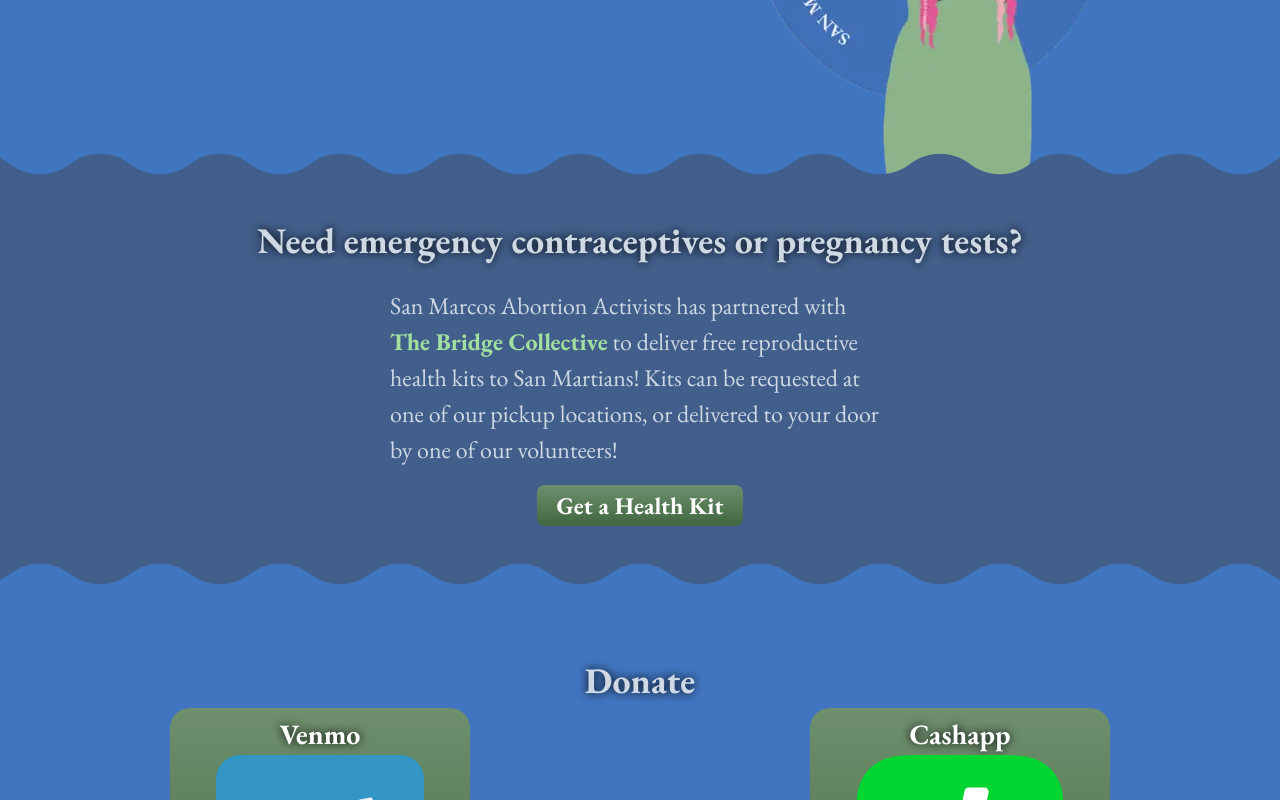
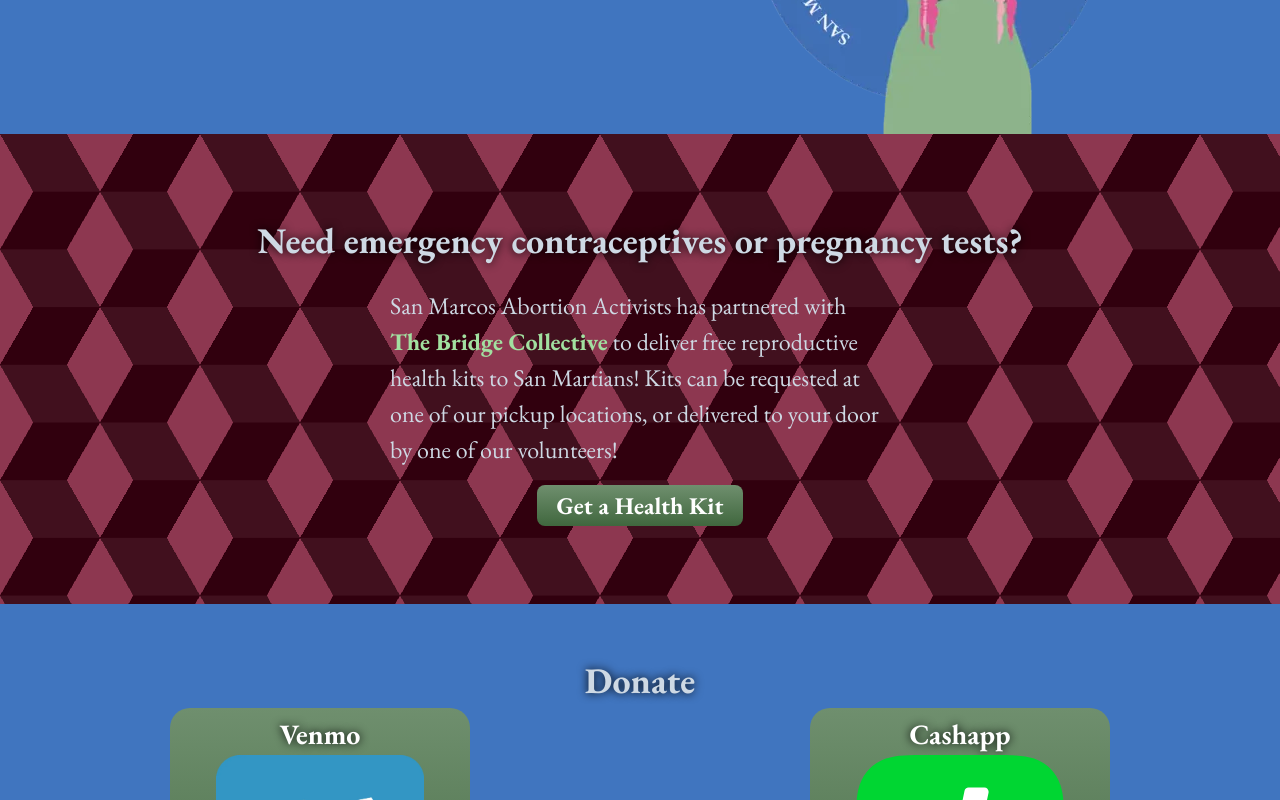
Before and after one commit to ChrisPitts/san-marcos-abortion-activists, a React (Vite) app: page / in a window 1280 px wide. Shown: the part 660-1460 px from the top of the page. Built offline with nearby package versions, Linux system fonts and the light colour scheme.

Commit message:
added tumbling block sections

```diff
--- a/src/css/App.scss
+++ b/src/css/App.scss
@@ -65,6 +65,8 @@ p {
 
 section {
 	padding: 50px 0;
+
+
 }
 
 section:nth-child(2n + 1) {
@@ -73,17 +75,32 @@ section:nth-child(2n + 1) {
 	padding: 80px 0;
 	position: relative;
 
+	--s: 200px; /* control the size */
+	$c1: $color-secondary-dark;
+	$c2: $color-secondary-neutral;
+	$c3: $color-secondary-light;
+
+	background: repeating-conic-gradient(from 30deg, #0000 0 120deg, $c3 0 180deg)
+			calc(0.5 * var(--s)) calc(0.5 * var(--s) * 0.577),
+		repeating-conic-gradient(
+			from 30deg,
+			$c1 0 60deg,
+			$c2 0 120deg,
+			$c3 0 180deg
+		);
+	background-size: var(--s) calc(var(--s) * 0.577);
+
 	// Mask to add the wavy border
-	--mask: radial-gradient(49.2px at 50% 69px, #000 99%, #0000 101%)
-			calc(50% - 60px) 0/120px 51% repeat-x,
-		radial-gradient(49.2px at 50% -39px, #0000 99%, #000 101%) 50% 30px/120px
-			calc(51% - 30px) repeat-x,
-		radial-gradient(49.2px at 50% calc(100% - 69px), #000 99%, #0000 101%)
-			calc(50% - 60px) 100%/120px 51% repeat-x,
-		radial-gradient(49.2px at 50% calc(100% + 39px), #0000 99%, #000 101%) 50%
-			calc(100% - 30px) / 120px calc(51% - 30px) repeat-x;
-	-webkit-mask: var(--mask);
-	mask: var(--mask);
+	// --mask: radial-gradient(49.2px at 50% 69px, #000 99%, #0000 101%)
+	// 		calc(50% - 60px) 0/120px 51% repeat-x,
+	// 	radial-gradient(49.2px at 50% -39px, #0000 99%, #000 101%) 50% 30px/120px
+	// 		calc(51% - 30px) repeat-x,
+	// 	radial-gradient(49.2px at 50% calc(100% - 69px), #000 99%, #0000 101%)
+	// 		calc(50% - 60px) 100%/120px 51% repeat-x,
+	// 	radial-gradient(49.2px at 50% calc(100% + 39px), #0000 99%, #000 101%) 50%
+	// 		calc(100% - 30px) / 120px calc(51% - 30px) repeat-x;
+	// -webkit-mask: var(--mask);
+	// mask: var(--mask);
 
 	.btn,
 	input[type='submit'] {
@@ -127,5 +144,5 @@ input[type='submit'] {
 
 .emphasized {
 	font-weight: 800;
-	color: $color-secondary-dark;
+	// color: $color-secondary-dark;
 }
--- a/src/css/pages/_Home.scss
+++ b/src/css/pages/_Home.scss
@@ -1,6 +1,7 @@
 @use '../variables' as *;
 
 #hero{
+
 	display: flex;
 	justify-content: space-evenly;
 	flex-wrap: wrap;
--- a/src/css/variables/_colors.scss
+++ b/src/css/variables/_colors.scss
@@ -7,9 +7,9 @@ $color-primary-dark: #425F8B;
 $color-text-primary: #ced9e4;
 $color-button-text: #FFFFFF;
 
-$color-secondary-light: #f1a8bd;
-$color-secondary-neutral: #d95078;
-$color-secondary-dark: #5e001b;
+$color-secondary-light: #8d3750;
+$color-secondary-neutral: #41101e;
+$color-secondary-dark: #31000e;
 
 $color-action-light: #a2e0a0;
 $color-action-neutral: #6f8f6e;
@@ -19,7 +19,7 @@ $button-gradient: linear-gradient($color-action-neutral, $color-action-dark);
 $button-hover-gradient: linear-gradient($color-action-dark, $color-action-neutral);
 
 $theme-primary: $color-primary-neutral, $color-text-primary, $color-action-light;
-$theme-secondary: $color-primary-dark, $color-text-primary, $color-action-light;
+$theme-secondary: $color-primary-dark, 000000, $color-action-light;
 $theme-button: $button-gradient, $color-button-text, $color-button-text;
 $theme-button-hover: $button-hover-gradient, $color-button-text, $color-button-text;
 
```
